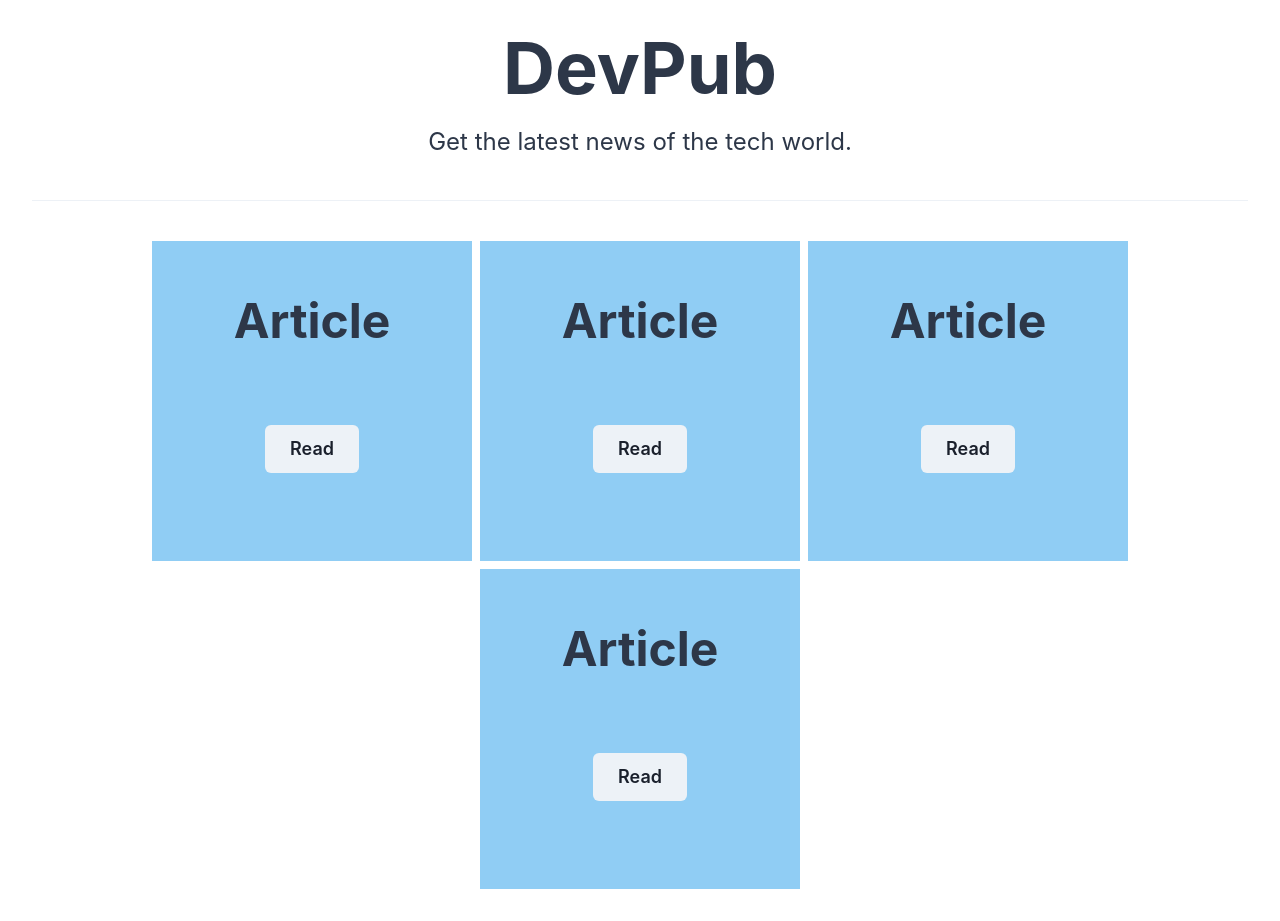
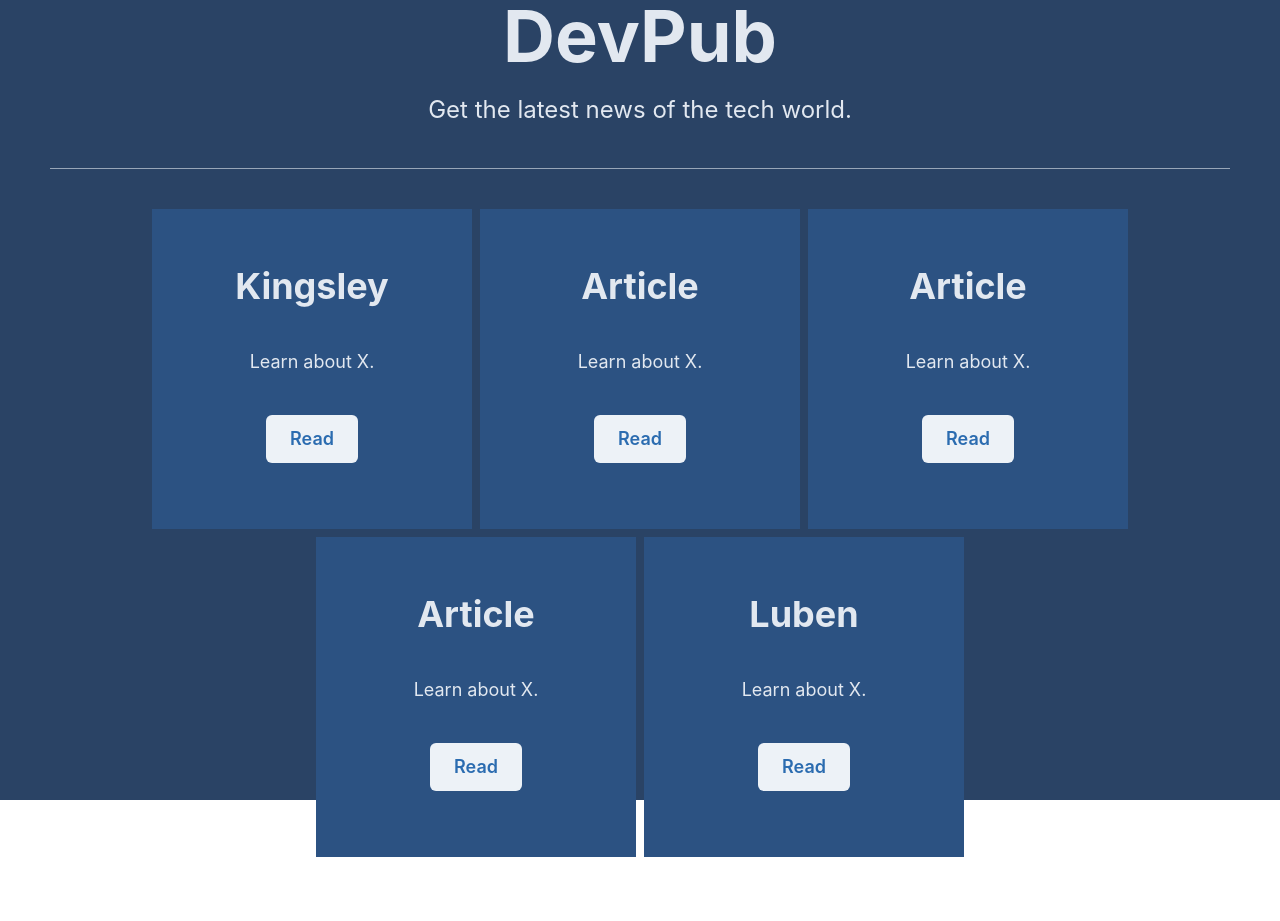
Before and after one commit to LubenStoyanov/article-group1, a React (Vite) app: page / in a window 1280 px wide. After the commit the page ends 857 px from the top, so only its background shows below. Built offline with nearby package versions, Linux system fonts and the light colour scheme.

Commit message:
Express article, some styles

```diff
--- a/src/App.css
+++ /dev/null
@@ -1,44 +0,0 @@
-#root {
-  max-width: 1280px;
-  margin: 0 auto;
-  padding: 2rem;
-  text-align: center;
-}
-body {
-  background-color: black;
-}
-
-.logo {
-  height: 6em;
-  padding: 1.5em;
-  will-change: filter;
-}
-.logo:hover {
-  filter: drop-shadow(0 0 2em #646cffaa);
-}
-.logo.react:hover {
-  filter: drop-shadow(0 0 2em #61dafbaa);
-}
-
-@keyframes logo-spin {
-  from {
-    transform: rotate(0deg);
-  }
-  to {
-    transform: rotate(360deg);
-  }
-}
-
-@media (prefers-reduced-motion: no-preference) {
-  a:nth-of-type(2) .logo {
-    animation: logo-spin infinite 20s linear;
-  }
-}
-
-.card {
-  padding: 2em;
-}
-
-.read-the-docs {
-  color: #888;
-}
--- a/src/App.jsx
+++ b/src/App.jsx
@@ -11,11 +11,11 @@ import {
   WrapItem,
   StackDivider,
   Divider,
+  Container,
 } from "@chakra-ui/react";
 import { Transition } from "react-transition-group";
 import { Link } from "react-router-dom";
 import Article from "./components/Article";
-import "./App.css";
 
 import { useEffect, useRef, useState } from "react";
 
@@ -41,15 +41,23 @@ function App() {
     setInProp(true);
   }, []);
   return (
-    <main>
-      <Flex flexDir="column" className="App" gap={10} color="gray.700">
+    <Flex
+      flexDir="column"
+      className="App"
+      gap={10}
+      color="gray.200"
+      as="main"
+      height="100vh"
+      bg="blue.800"
+    >
+      <Container maxWidth="120ch">
         <VStack gap={5}>
           <Heading as="h1" size="4xl">
             DevPub
           </Heading>
           <Text fontSize="2xl">Get the latest news of the tech world.</Text>
         </VStack>
-        <Divider orientation="horizontal" />
+        <Divider orientation="horizontal" my={10} />
         <Transition nodeRef={nodeRef} in={inProp} timeout={duration}>
           {(state) => (
             <Wrap
@@ -61,7 +69,7 @@ function App() {
               }}
             >
               <WrapItem>
-                <Article title={""} />
+                <Article title={"Kingsley"} />
               </WrapItem>
               <WrapItem>
                 <Article title={""} />
@@ -72,11 +80,14 @@ function App() {
               <WrapItem>
                 <Article title={""} />
               </WrapItem>
+              <WrapItem>
+                <Article title={"Luben"} />
+              </WrapItem>
             </Wrap>
           )}
         </Transition>
-      </Flex>
-    </main>
+      </Container>
+    </Flex>
   );
 }
 
--- a/src/components/Article.jsx
+++ b/src/components/Article.jsx
@@ -1,18 +1,26 @@
-import { VStack, Heading, Button } from "@chakra-ui/react";
+import { VStack, Heading, Button, Text } from "@chakra-ui/react";
 import { Link } from "react-router-dom";
 import React from "react";
 
 export default function Article({ title }) {
   return (
-    <article>
-      <VStack w="xs" h="xs" bg="blue.200" spacing="20" align="center">
-        <Heading as="h2" mt={14} size="2xl">
-          {title ? title : "Article"}
-        </Heading>
-        <Link to={`/${title.toLowerCase()}`}>
-          <Button size="lg">Read</Button>
-        </Link>
-      </VStack>
-    </article>
+    <VStack
+      w="xs"
+      h="xs"
+      bg="blue.700"
+      spacing="10"
+      align="center"
+      as="article"
+    >
+      <Heading as="h2" mt={14} size="xl">
+        {title ? title : "Article"}
+      </Heading>
+      <Text fontSize={18}>Learn about X.</Text>
+      <Link to={`/${title.toLowerCase()}`}>
+        <Button size="lg" color="blue.600">
+          Read
+        </Button>
+      </Link>
+    </VStack>
   );
 }
--- /dev/null
+++ b/src/components/Luben.jsx
@@ -0,0 +1,39 @@
+import { Container, Heading, Box, Text } from "@chakra-ui/react";
+import React from "react";
+
+export default function ExpressServer() {
+  return (
+    <Box bg="blue.700" height="100vh">
+      <Container color="gray.200" maxWidth="80ch">
+        <Heading as="h1" size="2xl" textAlign="center">
+          Express Server
+        </Heading>
+        <Box bg="blue.600" mt={10}>
+          <pre>
+            <code>
+              {`
+ 1 import express from "express";
+ 2
+ 3 const app = express();
+ 4 const port = 3000;
+ 5
+ 6 app.get("/", (req, res) => res.send("Hello there!"));
+ 7
+ 8 app.listen(port, () =>
+    console.log(\`Server running on http:/\/localhost:3000\`))
+          `}
+            </code>
+          </pre>
+        </Box>
+        <Text as="p" mt={10}>
+          First, you need to initialize your project via{" "}
+          <code>npm init -y</code>. The <code>-y</code> indicates that you are
+          agree to a basic setup of the package.json file. Then you need to
+          install express with <code>npm install express</code>. <br />
+          The first line of code imports express, so you can use it in your
+          project...
+        </Text>
+      </Container>
+    </Box>
+  );
+}
--- a/src/index.css
+++ /dev/null
@@ -1,71 +0,0 @@
-:root {
-  font-family: Inter, Avenir, Helvetica, Arial, sans-serif;
-  font-size: 16px;
-  line-height: 24px;
-  font-weight: 400;
-
-  color-scheme: light dark;
-  color: rgba(255, 255, 255, 0.87);
-  background-color: #242424;
-
-  font-synthesis: none;
-  text-rendering: optimizeLegibility;
-  -webkit-font-smoothing: antialiased;
-  -moz-osx-font-smoothing: grayscale;
-  -webkit-text-size-adjust: 100%;
-}
-
-a {
-  font-weight: 500;
-  color: #646cff;
-  text-decoration: inherit;
-}
-a:hover {
-  color: #535bf2;
-}
-
-body {
-  margin: 0;
-  display: flex;
-  place-items: center;
-  min-width: 320px;
-  min-height: 100vh;
-  background-color: black;
-}
-
-h1 {
-  font-size: 3.2em;
-  line-height: 1.1;
-}
-
-button {
-  border-radius: 8px;
-  border: 1px solid transparent;
-  padding: 0.6em 1.2em;
-  font-size: 1em;
-  font-weight: 500;
-  font-family: inherit;
-  background-color: #1a1a1a;
-  cursor: pointer;
-  transition: border-color 0.25s;
-}
-button:hover {
-  border-color: #646cff;
-}
-button:focus,
-button:focus-visible {
-  outline: 4px auto -webkit-focus-ring-color;
-}
-
-@media (prefers-color-scheme: light) {
-  :root {
-    color: #213547;
-    background-color: #ffffff;
-  }
-  a:hover {
-    color: #747bff;
-  }
-  button {
-    background-color: #f9f9f9;
-  }
-}
--- a/src/main.jsx
+++ b/src/main.jsx
@@ -7,7 +7,7 @@ import Nizami from "./components/Nizami";
 import Kingsley from "./components/Kingsley";
 import Tobias from "./components/Tobias";
 import Bruno from "./components/Bruno";
-import "./index.css";
+import Luben from "./components/Luben";
 
 const router = createBrowserRouter([
   {
@@ -30,6 +30,10 @@ const router = createBrowserRouter([
     path: "/tobias",
     element: <Tobias />,
   },
+  {
+    path: "/luben",
+    element: <Luben />,
+  },
 ]);
 
 ReactDOM.createRoot(document.getElementById("root")).render(
```
